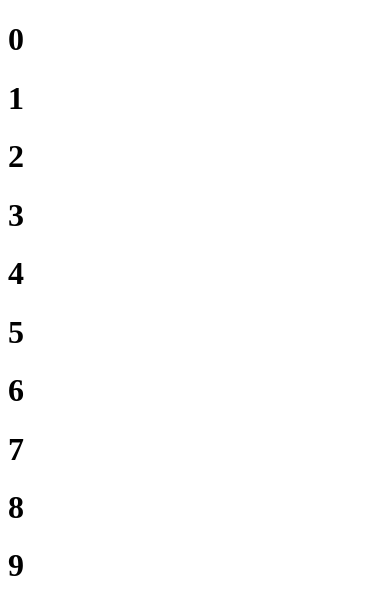
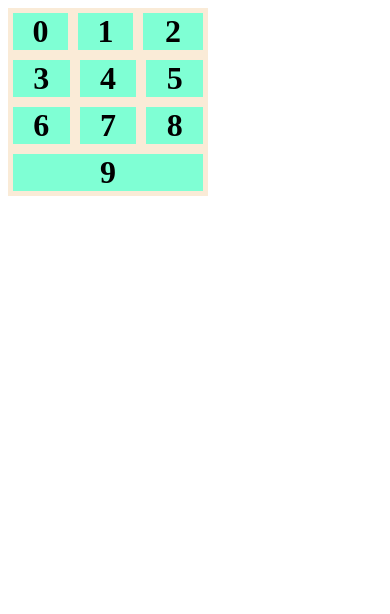
Before and after one commit to sameer-codes-ai/web_programming_win_2025_26-sam, a plain HTML site: page css_positioning/08_flex_layout.html in a window 390 px wide. Drawn offline with Linux system fonts and the light colour scheme.

Commit message:
added flexbox layout and media queries

```diff
--- a/css_positioning/08_flex_layout.html
+++ b/css_positioning/08_flex_layout.html
@@ -1,6 +1,6 @@
 <!DOCTYPE html>
 <!--
-    display: flex; - Makes the container a flex container to arrange its children using flexbox layout.
+    display: flex; - Makes the container a flex container to arrange its children using flexbox layout (How elements are arranged).
     flex-direction: row; - Aligns child elements horizontally in a row (default direction).
     justify-content: center; - Horizontally centers the child elements within the container.
     align-items: center; - Vertically centers the child elements within the container.
@@ -14,14 +14,30 @@
     <meta name="viewport" content="width=device-width, initial-scale=1.0">
     <title>Flexbox Layout</title>
     <style>
-
+        div{
+            width: 200px;
+            display: flex;
+            flex-direction: row;
+            flex-wrap: wrap;
+            background-color: antiquewhite;
+        }
+        h1{
+            background-color: aquamarine;
+            margin: 5px;
+            text-align: center;
+            flex-basis: 50px;
+            flex-grow: 1;
+        }
+        #grow{
+            flex-grow: 2;
+        }
     </style>
 </head>
 <body>
     <div>
         <h1>0</h1>
         <h1>1</h1>
-        <h1>2</h1>
+        <h1 id="grow">2</h1>
         <h1>3</h1>
         <h1>4</h1>
         <h1>5</h1>
```
Also changed, not shown: css_positioning/09_media_queries.html (+13 -0 lines), images/responsive_page_sample.jpg (added).
